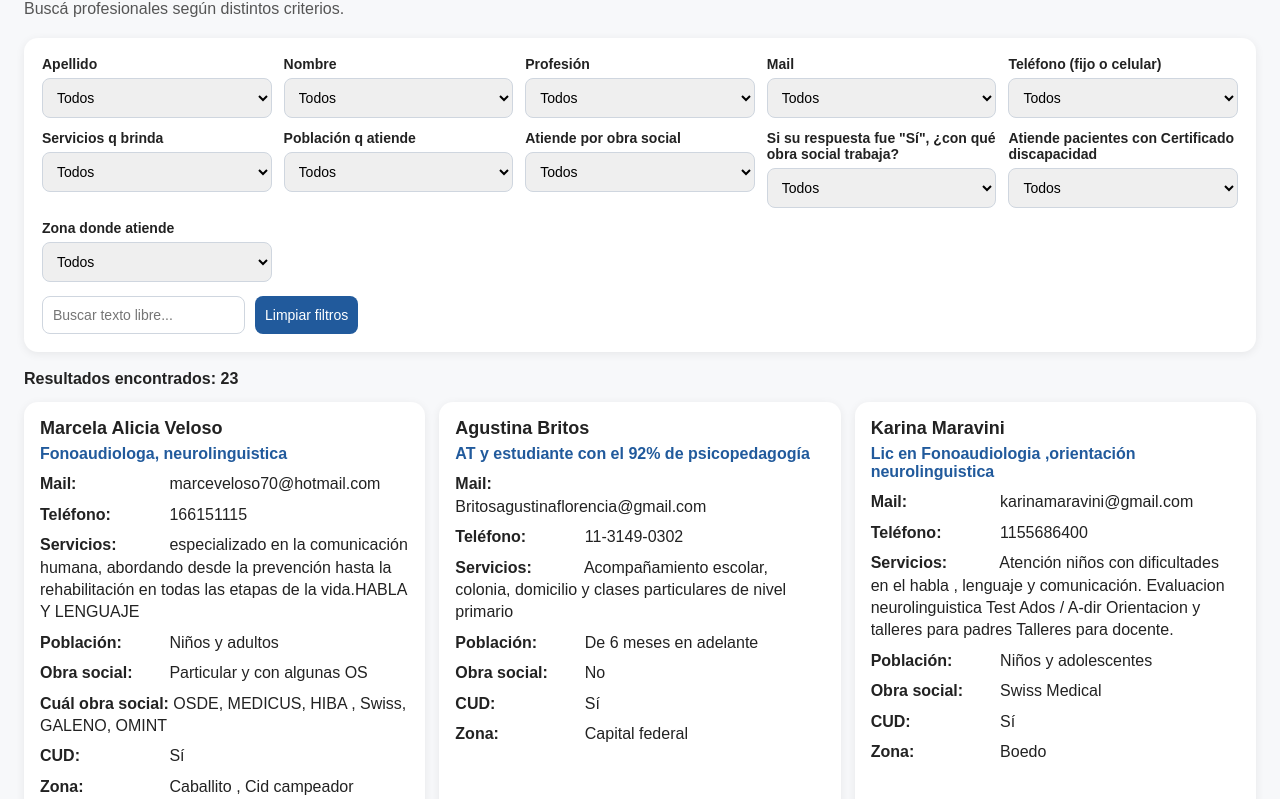
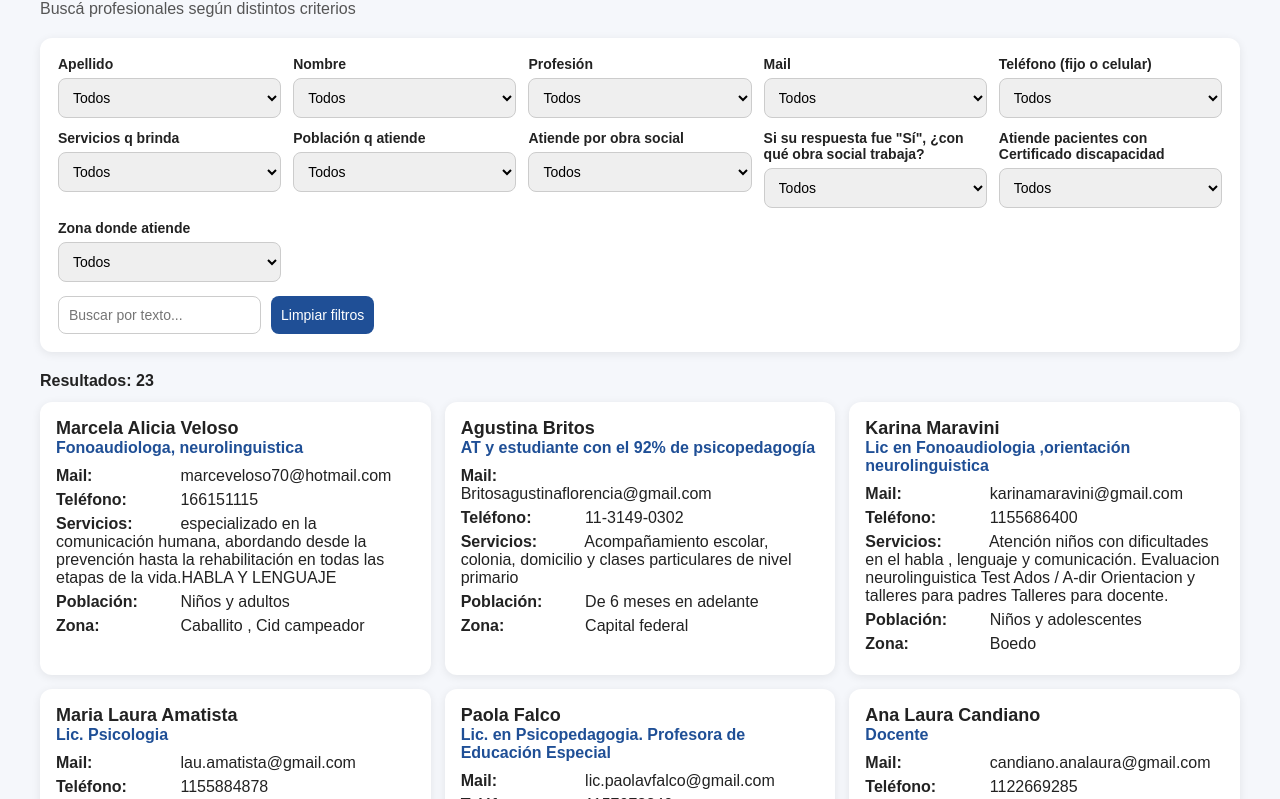
Before and after one commit to anapa85/divulgacion-servicio-salud, a plain HTML site: page index.html in a window 1280 px wide. Shown: the part 88-887 px from the top of the page. Drawn offline with Linux system fonts and the light colour scheme.

Commit message:
Update index.html for layout and style adjustments
Refactor HTML structure and styles for improved layout and functionality.

```diff
--- a/index.html
+++ b/index.html
@@ -2,19 +2,20 @@
 <html lang="es">
 <head>
   <meta charset="UTF-8" />
-  <meta name="viewport" content="width=device-width, initial-scale=1.0" />
+  <meta name="viewport" content="width=device-width, initial-scale=1.0"/>
   <title>Repositorio de profesionales de la salud</title>
+
   <style>
     body {
       font-family: Arial, sans-serif;
       margin: 0;
       padding: 24px;
-      background: #f7f8fa;
+      background: #f5f7fb;
       color: #222;
     }
 
     .container {
-      max-width: 1280px;
+      max-width: 1200px;
       margin: 0 auto;
     }
 
@@ -30,15 +31,15 @@
 
     .panel {
       background: #fff;
-      border-radius: 14px;
+      border-radius: 12px;
       padding: 18px;
-      box-shadow: 0 2px 10px rgba(0,0,0,.07);
-      margin-bottom: 18px;
+      box-shadow: 0 2px 10px rgba(0,0,0,0.08);
+      margin-bottom: 20px;
     }
 
     #filters {
       display: grid;
-      grid-template-columns: repeat(auto-fit, minmax(220px, 1fr));
+      grid-template-columns: repeat(auto-fit, minmax(200px, 1fr));
       gap: 12px;
     }
 
@@ -50,19 +51,19 @@
 
     label {
       font-size: 14px;
-      font-weight: 700;
+      font-weight: bold;
     }
 
     select, input, button {
       padding: 10px;
-      border: 1px solid #cfd6df;
       border-radius: 8px;
+      border: 1px solid #ccc;
       font-size: 14px;
     }
 
     button {
-      background: #215a9c;
-      color: #fff;
+      background: #1f4f96;
+      color: white;
       border: none;
       cursor: pointer;
     }
@@ -70,122 +71,112 @@
     .actions {
       display: flex;
       gap: 10px;
+      margin-top: 14px;
       flex-wrap: wrap;
-      margin-top: 14px;
     }
 
     .result-info {
-      margin: 14px 0;
-      font-weight: 700;
+      margin-bottom: 12px;
+      font-weight: bold;
     }
 
     .cards {
       display: grid;
-      grid-template-columns: repeat(auto-fit, minmax(320px, 1fr));
+      grid-template-columns: repeat(auto-fit, minmax(300px, 1fr));
       gap: 14px;
     }
 
     .card {
-      background: #fff;
-      border-radius: 14px;
+      background: white;
+      border-radius: 12px;
       padding: 16px;
-      box-shadow: 0 2px 10px rgba(0,0,0,.07);
+      box-shadow: 0 2px 10px rgba(0,0,0,0.08);
     }
 
     .name {
       font-size: 18px;
-      font-weight: 700;
-      margin-bottom: 6px;
+      font-weight: bold;
     }
 
     .profession {
-      font-weight: 700;
-      color: #215a9c;
+      color: #1f4f96;
+      font-weight: bold;
       margin-bottom: 10px;
     }
 
     .field {
-      margin-bottom: 8px;
-      line-height: 1.4;
+      margin-bottom: 6px;
     }
 
     .field strong {
       display: inline-block;
-      min-width: 125px;
+      min-width: 120px;
     }
 
     .empty {
-      background: #fff;
-      border-radius: 12px;
+      background: white;
       padding: 16px;
-      box-shadow: 0 2px 10px rgba(0,0,0,.07);
+      border-radius: 10px;
     }
   </style>
 </head>
+
 <body>
   <div class="container">
+
     <h1>Repositorio de profesionales de la salud</h1>
-    <p class="desc">Buscá profesionales según distintos criterios.</p>
+    <p class="desc">Buscá profesionales según distintos criterios</p>
 
     <div class="panel">
       <div id="filters"></div>
+
       <div class="actions">
-        <input type="text" id="freeText" placeholder="Buscar texto libre..." />
-        <button id="clearFilters">Limpiar filtros</button>
+        <input type="text" id="search" placeholder="Buscar por texto..." />
+        <button id="clear">Limpiar filtros</button>
       </div>
     </div>
 
-    <div id="resultsInfo" class="result-info"></div>
+    <div id="info" class="result-info"></div>
     <div id="results"></div>
+
   </div>
 
   <script>
     const DATA_URL = "./repositorio_salud_filtros.json";
 
-    let originalData = [];
+    let data = [];
     let headers = [];
-    let filtersState = {};
-    let freeText = "";
+    let filters = {};
+    let textSearch = "";
 
     async function init() {
       try {
-        const response = await fetch(DATA_URL);
-        if (!response.ok) throw new Error("No se pudo cargar el JSON");
+        const res = await fetch(DATA_URL);
+        data = await res.json();
 
-        originalData = await response.json();
+        headers = Object.keys(data[0]);
 
-        if (!originalData.length) {
-          document.getElementById("results").innerHTML =
-            '<div class="empty">No hay datos disponibles.</div>';
-          return;
-        }
-
-        headers = Object.keys(originalData[0]);
-
-        headers.forEach((header) => {
-          filtersState[header] = "";
-        });
+        headers.forEach(h => filters[h] = "");
 
         renderFilters();
         bindEvents();
         applyFilters();
+
       } catch (error) {
-        console.error(error);
         document.getElementById("results").innerHTML =
-          '<div class="empty">Error al cargar los datos. Verificá que el archivo JSON esté en la misma carpeta que este HTML.</div>';
+          "<div class='empty'>Error al cargar datos. Verificá el JSON.</div>";
       }
     }
 
     function renderFilters() {
-      const filtersContainer = document.getElementById("filters");
-      filtersContainer.innerHTML = "";
+      const container = document.getElementById("filters");
+      container.innerHTML = "";
 
-      headers.forEach((header) => {
+      headers.forEach(header => {
+
         const values = [...new Set(
-          originalData
-            .map((item) => normalize(item[header]))
-            .filter((value) => value !== "")
-        )].sort((a, b) => a.localeCompare(b, "es"));
+          data.map(d => (d[header] || "").trim()).filter(v => v)
+        )].sort();
 
         const group = document.createElement("div");
         group.className = "filter-group";
@@ -194,109 +185,93 @@
         label.textContent = header;
 
         const select = document.createElement("select");
-        select.dataset.header = header;
 
-        const defaultOption = document.createElement("option");
-        defaultOption.value = "";
-        defaultOption.textContent = "Todos";
-        select.appendChild(defaultOption);
+        const optionAll = document.createElement("option");
+        optionAll.value = "";
+        optionAll.textContent = "Todos";
+        select.appendChild(optionAll);
 
-        values.forEach((value) => {
-          const option = document.createElement("option");
-          option.value = value;
-          option.textContent = value;
-          select.appendChild(option);
+        values.forEach(v => {
+          const opt = document.createElement("option");
+          opt.value = v;
+          opt.textContent = v;
+          select.appendChild(opt);
         });
 
-        select.addEventListener("change", handleFilterChange);
+        select.addEventListener("change", () => {
+          filters[header] = select.value;
+          applyFilters();
+        });
 
         group.appendChild(label);
         group.appendChild(select);
-        filtersContainer.appendChild(group);
+        container.appendChild(group);
       });
     }
 
     function bindEvents() {
-      document.getElementById("clearFilters").addEventListener("click", () => {
-        headers.forEach((header) => {
-          filtersState[header] = "";
-        });
-
-        document.querySelectorAll("#filters select").forEach((select) => {
-          select.value = "";
-        });
-
-        const freeTextInput = document.getElementById("freeText");
-        freeTextInput.value = "";
-        freeText = "";
-
+      document.getElementById("search").addEventListener("input", (e) => {
+        textSearch = e.target.value.toLowerCase();
         applyFilters();
       });
 
-      document.getElementById("freeText").addEventListener("input", (event) => {
-        freeText = normalize(event.target.value).toLowerCase();
+      document.getElementById("clear").addEventListener("click", () => {
+        headers.forEach(h => filters[h] = "");
+        document.querySelectorAll("select").forEach(s => s.value = "");
+        document.getElementById("search").value = "";
+        textSearch = "";
         applyFilters();
       });
     }
 
-    function handleFilterChange(event) {
-      const header = event.target.dataset.header;
-      filtersState[header] = event.target.value;
-      applyFilters();
-    }
+    function applyFilters() {
+      const filtered = data.filter(item => {
 
-    function applyFilters() {
-      const filteredData = originalData.filter((item) => {
-        const passSelects = headers.every((header) => {
-          const selectedValue = filtersState[header];
-          if (!selectedValue) return true;
-          return normalize(item[header]) === selectedValue;
+        const matchFilters = headers.every(h => {
+          if (!filters[h]) return true;
+          return (item[h] || "").trim() === filters[h];
         });
 
-        if (!passSelects) return false;
+        if (!matchFilters) return false;
 
-        if (!freeText) return true;
+        if (!textSearch) return true;
 
-        return headers.some((header) =>
-          normalize(item[header]).toLowerCase().includes(freeText)
+        return headers.some(h =>
+          (item[h] || "").toLowerCase().includes(textSearch)
         );
       });
 
-      renderResults(filteredData);
+      renderResults(filtered);
     }
 
-    function renderResults(data) {
-      const info = document.getElementById("resultsInfo");
+    function renderResults(list) {
       const results = document.getElementById("results");
+      const info = document.getElementById("info");
 
-      info.textContent = `Resultados encontrados: ${data.length}`;
+      info.textContent = "Resultados: " + list.length;
 
-      if (!data.length) {
-        results.innerHTML =
-          '<div class="empty">No se encontraron resultados para esa combinación.</div>';
+      if (!list.length) {
+        results.innerHTML = "<div class='empty'>Sin resultados</div>";
         return;
       }
 
       const cards = document.createElement("div");
       cards.className = "cards";
 
-      data.forEach((item) => {
+      list.forEach(item => {
+
         const card = document.createElement("div");
         card.className = "card";
 
-        const fullName = `${normalize(item["Nombre"])} ${normalize(item["Apellido"])}`.trim();
-        const profession = normalize(item["Profesión"]);
+        const name = (item["Nombre"] || "") + " " + (item["Apellido"] || "");
 
         card.innerHTML = `
-          <div class="name">${escapeHtml(fullName || "Sin nombre")}</div>
-          <div class="profession">${escapeHtml(profession || "Profesión no informada")}</div>
+          <div class="name">${name}</div>
+          <div class="profession">${item["Profesión"] || ""}</div>
           ${field("Mail", item["Mail"])}
           ${field("Teléfono", item["Teléfono (fijo o celular)"])}
           ${field("Servicios", item["Servicios q brinda"])}
           ${field("Población", item["Población q atiende"])}
-          ${field("Obra social", item["Atiende por obra social"])}
-          ${field("Cuál obra social", item['Si su respuesta fue "Sí", ¿con qué obra social trabaja?'])}
-          ${field("CUD", item["Atiende pacientes con Certificado discapacidad"])}
           ${field("Zona", item["Zona donde atiende"])}
         `;
 
@@ -308,22 +283,8 @@
     }
 
     function field(label, value) {
-      const clean = normalize(value);
-      if (!clean) return "";
-      return `<div class="field"><strong>${escapeHtml(label)}:</strong> ${escapeHtml(clean)}</div>`;
-    }
-
-    function normalize(value) {
-      return value == null ? "" : String(value).trim();
-    }
-
-    function escapeHtml(text) {
-      return String(text)
-        .replaceAll("&", "&amp;")
-        .replaceAll("<", "&lt;")
-        .replaceAll(">", "&gt;")
-        .replaceAll('"', "&quot;")
-        .replaceAll("'", "&#039;");
+      if (!value) return "";
+      return `<div class="field"><strong>${label}:</strong> ${value}</div>`;
     }
 
     init();
```
